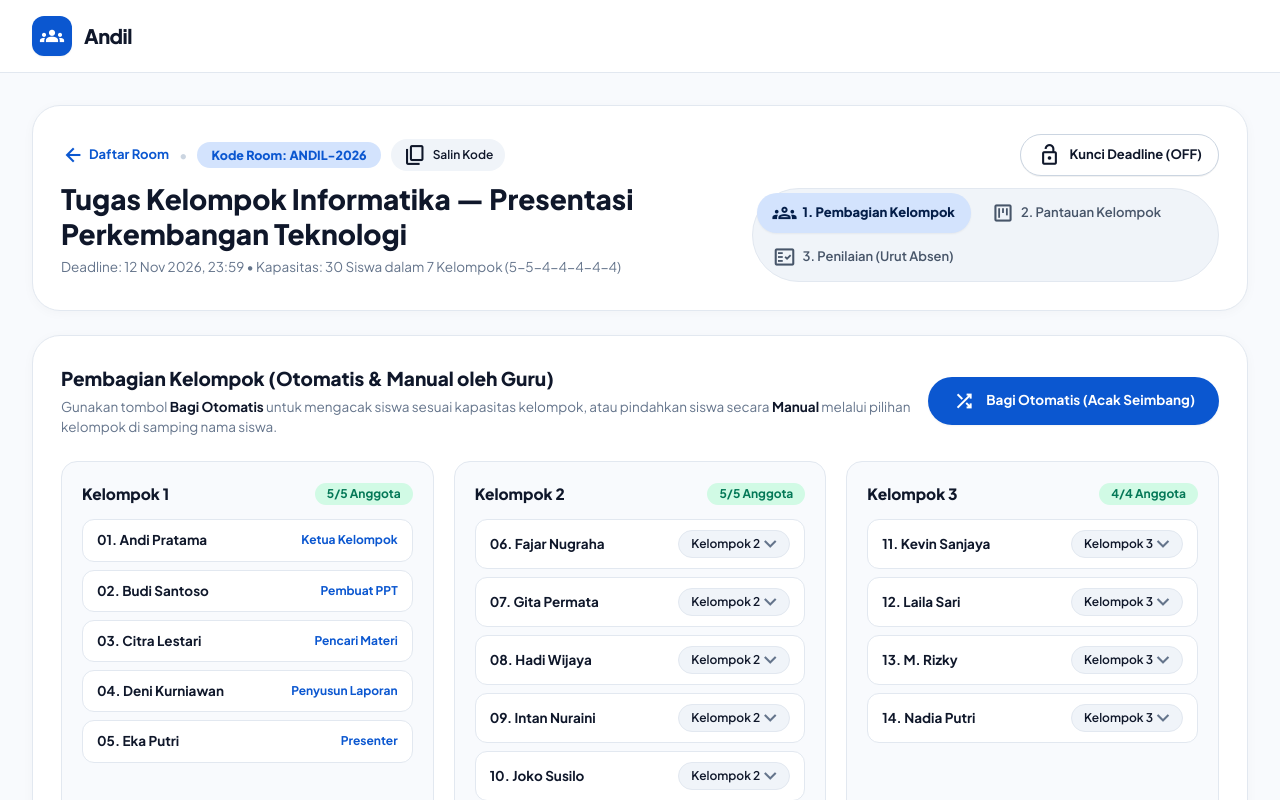
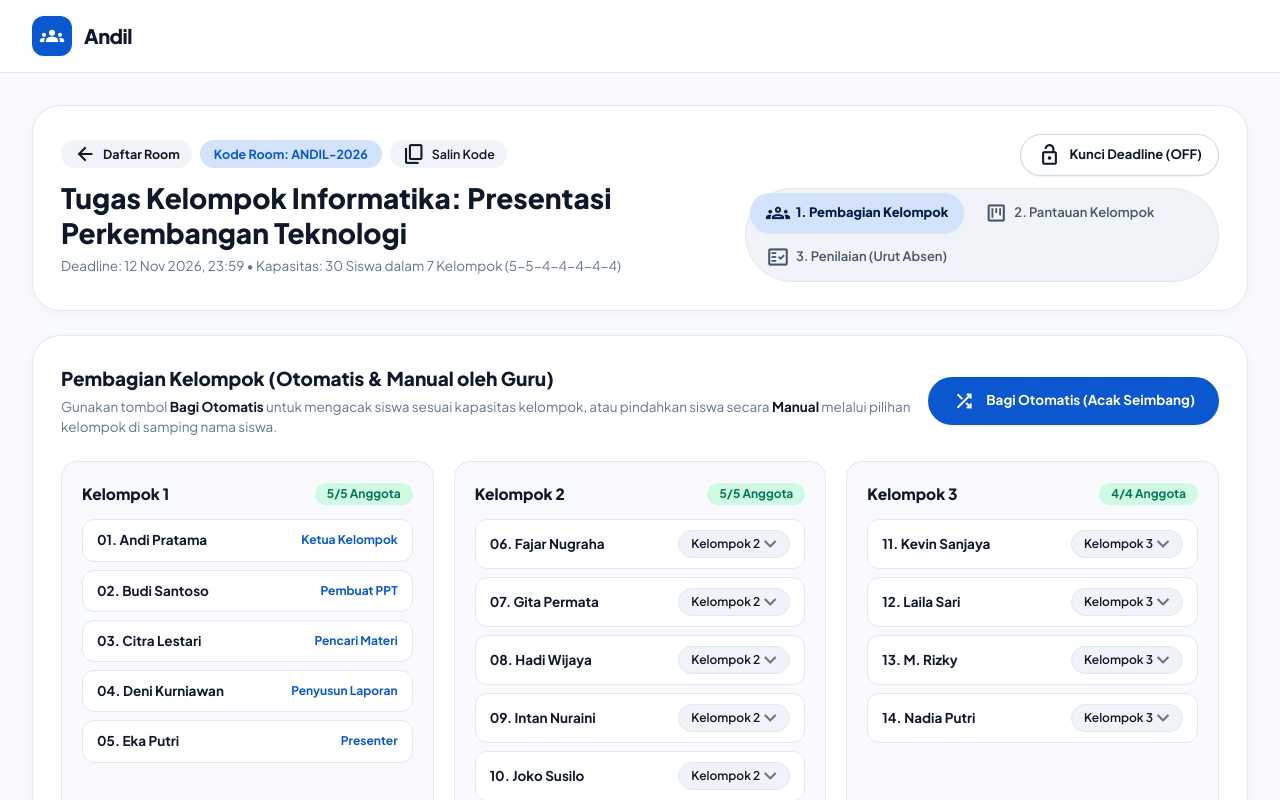
Before and after one commit to wibisanabama/andil, a React (Vite) app: page /guru/room in a window 1280 px wide. Shown: the top 800 px of the page. Built offline with nearby package versions, Linux system fonts and the light colour scheme; the HTML template or start-up script is replaced by a standard one.

Commit message:
style(guru): fix Daftar Room back link capsule styling and remove broken hover underline on /guru/room

```diff
--- a/src/components/guru/TeacherRoomDetail.jsx
+++ b/src/components/guru/TeacherRoomDetail.jsx
@@ -111,29 +111,26 @@ export function TeacherRoomDetail() {
             {/* Left side */}
             <div>
               {/* Top Meta Row */}
-              <div className="flex flex-wrap items-center gap-2.5 mb-2.5">
+              <div className="flex flex-wrap items-center gap-2 mb-3">
                 <Link
                   to="/guru"
-                  className="text-[#0B57D0] hover:underline font-bold text-[13px] inline-flex items-center gap-1"
+                  className="inline-flex items-center justify-center h-7 px-3 rounded-full bg-[#F0F4F9] hover:bg-[#E2E8F0] text-[#0F172A] font-bold text-[12.5px] leading-none gap-1.5 transition-colors no-underline"
                 >
-                  <span className="material-symbols-outlined text-[16px]" aria-hidden="true">
+                  <span className="material-symbols-outlined text-[15px]" aria-hidden="true">
                     arrow_back
                   </span>
                   <span>Daftar Room</span>
                 </Link>
-                <span className="text-[#CBD5E1]" aria-hidden="true">
-                  •
-                </span>
-                <span className="bg-[#D3E3FD] text-[#0B57D0] font-extrabold text-[12.5px] px-3.5 py-1 rounded-full">
+                <span className="inline-flex items-center justify-center h-7 px-3.5 rounded-full bg-[#D3E3FD] text-[#0B57D0] font-bold text-[12.5px] leading-none">
                   Kode Room: {room.code}
                 </span>
                 <button
                   type="button"
                   onClick={handleCopyCode}
-                  className="bg-[#F0F4F9] hover:bg-[#E2E8F0] text-[#0F172A] font-semibold text-[12px] px-3 py-1 rounded-full inline-flex items-center gap-1.5 cursor-pointer transition-colors"
+                  className="inline-flex items-center justify-center h-7 px-3 rounded-full bg-[#F0F4F9] hover:bg-[#E2E8F0] text-[#0F172A] font-semibold text-[12.5px] leading-none gap-1.5 cursor-pointer transition-colors"
                   title="Salin Kode Room"
                 >
-                  <span className="material-symbols-outlined text-[15px]" aria-hidden="true">
+                  <span className="material-symbols-outlined text-[14px]" aria-hidden="true">
                     {copied ? 'check' : 'content_copy'}
                   </span>
                   <span>{copied ? 'Tersalin!' : 'Salin Kode'}</span>
@@ -142,7 +139,7 @@ export function TeacherRoomDetail() {
 
               {/* Main Heading */}
               <h1 className="text-[24px] sm:text-[28px] font-extrabold text-[#0F172A] leading-tight">
-                {room.title} — {room.taskTitle}
+                {room.title}: {room.taskTitle}
               </h1>
 
               {/* Subtitle Info */}
```
